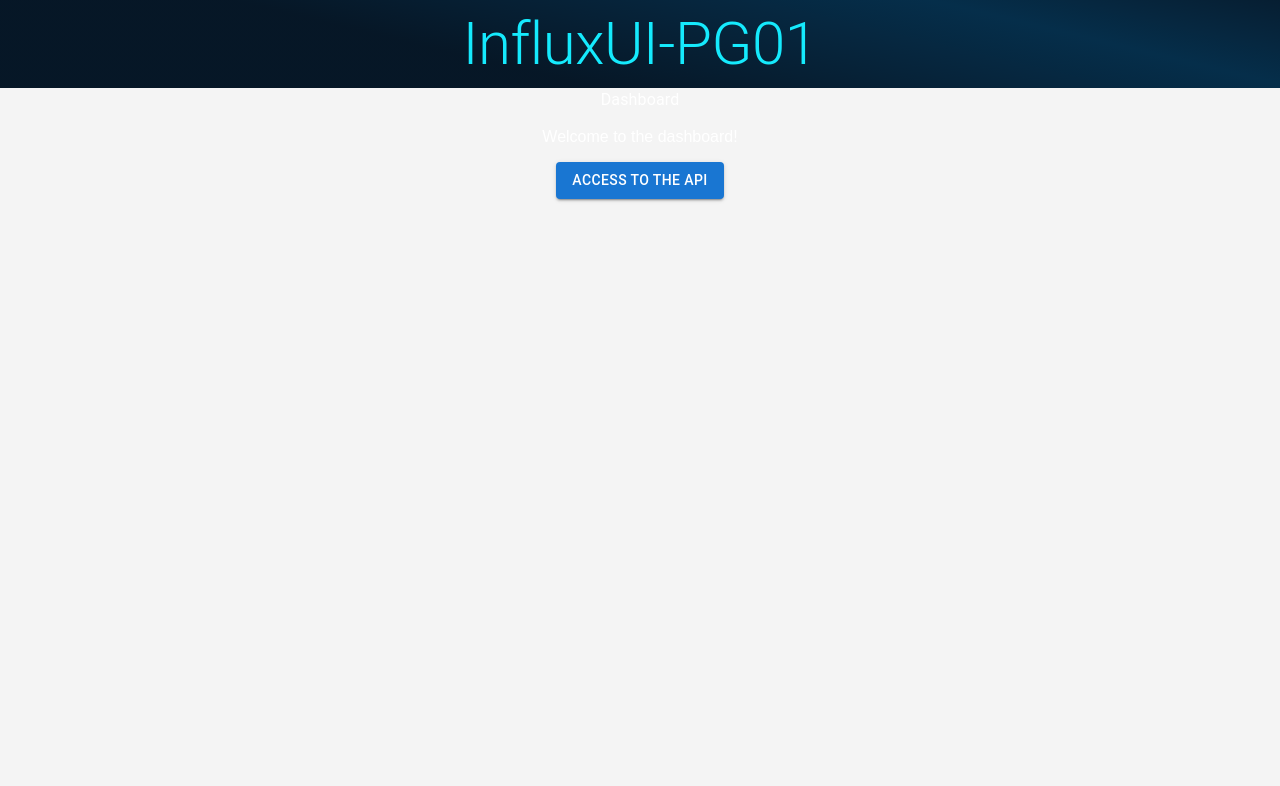
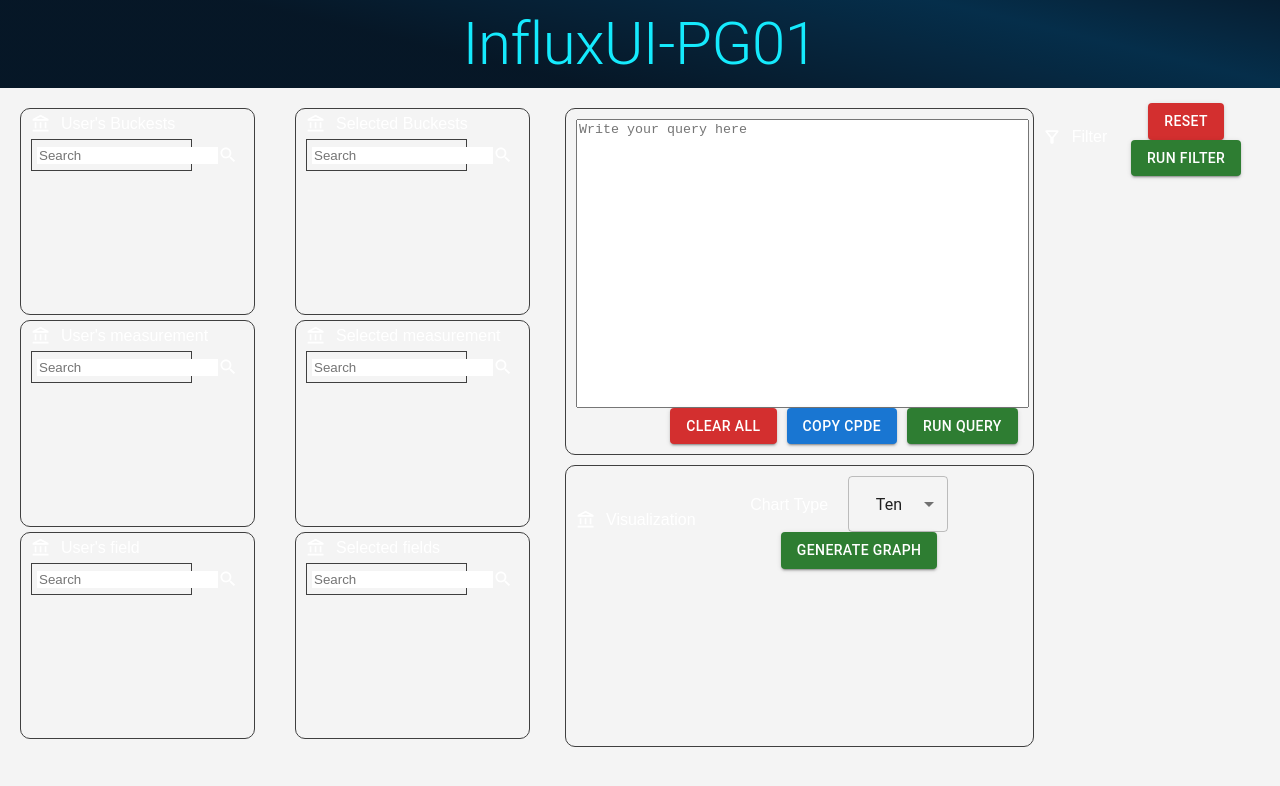
Before and after one commit to Mayy6/UniProject, a React (Vite) app in the folder InfluxUI-PG01/InfluxUI-PG1-frontend/: page /dashboard in a window 1280 px wide. Shown: the top 786 px of the page. Built offline with nearby package versions, Linux system fonts and the light colour scheme.

Commit message:
Dashboard

```diff
--- a/InfluxUI-PG01/InfluxUI-PG1-frontend/src/App.jsx
+++ b/InfluxUI-PG01/InfluxUI-PG1-frontend/src/App.jsx
@@ -4,6 +4,7 @@ import { BrowserRouter as Router, Route, Routes} from 'react-router-dom';
 import Login from './component/Login.jsx'
 import Dashboard from './component/Dashboard.jsx';
 import {Typography} from "@mui/material";
+import Header from './component/Header/Header.jsx';
 
 function App() {
 
--- /dev/null
+++ b/InfluxUI-PG01/InfluxUI-PG1-frontend/src/component/Dashboard.css
@@ -0,0 +1,79 @@
+.dashsoard-container {
+    width: 100%;
+    display: flex;
+    justify-content: center;
+    align-items: flex-start;
+    height: calc(100vh - 150px);
+}
+
+.column-box {
+    width: 20%;
+    height: 100%;
+    margin: 5px;
+    padding: 10px;
+    /* border: 1px solid #3f3f3f; */
+}
+
+.filter-box {
+    height: 30%;
+    border: 1px solid #3f3f3f;
+    padding: 5px 10px;
+    margin: 5px;
+    border-radius: 10px;
+}
+
+.filter-title {
+    display: flex;
+    justify-content: flex-start;
+    align-items: center;
+    margin-bottom: 5px;
+}
+
+.filter-title-text {
+    margin-left: 10px;
+}
+
+.search-input {
+    width: 70%;
+
+    display: flex;
+    justify-content: space-between;
+    align-items: center;
+    border: 1px solid #3f3f3f;
+    padding: 5px;
+}
+
+.input-el {
+    border: none;
+}
+
+.main-iner-box {
+    width: 100%;
+    border: 1px solid #3f3f3f;
+    border-radius: 10px;
+    margin: 10px 0;
+    padding: 10px;
+    display: flex;
+    flex-direction: column;
+    justify-content: space-between;
+}
+
+.text-area {
+    width: 100%;
+    height: 90%;
+    resize: none;
+}
+
+.btn-box {
+    width: 100%;
+    display: flex;
+    justify-content: flex-end;
+    align-items: center;
+}
+
+.main-iner-title-box {
+    width: 100%;
+    display: flex;
+    justify-content: space-between;
+    align-items: center;
+}
--- a/InfluxUI-PG01/InfluxUI-PG1-frontend/src/component/Dashboard.jsx
+++ b/InfluxUI-PG01/InfluxUI-PG1-frontend/src/component/Dashboard.jsx
@@ -1,6 +1,19 @@
 import React from 'react';
 import axios from "axios";
 import {Button,TextField,Typography,Box} from "@mui/material";
+
+import "./Dashboard.css";
+
+
+import Select from '@mui/material/Select';
+import MenuItem from '@mui/material/MenuItem';
+
+import {
+    AccountBalanceOutlined,
+    SearchOutlined,
+    FilterAltOutlined
+} from '@mui/icons-material';
+
 
 function Dashboard() {
     const handleSubmit = async (event) => {
@@ -28,15 +41,144 @@ function Dashboard() {
         }
     };
     return (
-        <div>
-            <Typography>Dashboard</Typography>
-            <p>Welcome to the dashboard!</p>
-            <form onSubmit={handleSubmit}>
-                <Button variant="contained" type="submit">access to the api</Button>
-            </form>
+        <div className="dashsoard-container">
+
+      <div className="column-box">
+        <div className="filter-box">
+            <div className="filter-title">
+                <AccountBalanceOutlined sx={{ fontSize: 20 }} />
+                <span className="filter-title-text">User's Buckests</span>
+            </div>
+            <div className="search-input">
+                <input className="input-el" type="text" placeholder="Search" />
+                <SearchOutlined sx={{ fontSize: 20 }} />
+            </div>
+        </div>
+
+        <div className="filter-box">
+            <div className="filter-title">
+                <AccountBalanceOutlined sx={{ fontSize: 20 }} />
+                <span className="filter-title-text">User's measurement</span>
+            </div>
+            <div className="search-input">
+                <input className="input-el" type="text" placeholder="Search" />
+                <SearchOutlined sx={{ fontSize: 20 }} />
+            </div>
+        </div>
+
+        <div className="filter-box">
+            <div className="filter-title">
+                <AccountBalanceOutlined sx={{ fontSize: 20 }} />
+                <span className="filter-title-text">User's field</span>
+            </div>
+            <div className="search-input">
+                <input className="input-el" type="text" placeholder="Search" />
+                <SearchOutlined sx={{ fontSize: 20 }} />
+            </div>
+        </div>
+
+      </div>
+
+      <div className="column-box">
+
+        <div className="filter-box">
+            <div className="filter-title">
+                <AccountBalanceOutlined sx={{ fontSize: 20 }} />
+                <span className="filter-title-text">Selected Buckests</span>
+            </div>
+            <div className="search-input">
+                <input className="input-el" type="text" placeholder="Search" />
+                <SearchOutlined sx={{ fontSize: 20 }} />
+            </div>
+        </div>
+
+        <div className="filter-box">
+            <div className="filter-title">
+                <AccountBalanceOutlined sx={{ fontSize: 20 }} />
+                <span className="filter-title-text">Selected measurement</span>
+            </div>
+            <div className="search-input">
+                <input className="input-el" type="text" placeholder="Search" />
+                <SearchOutlined sx={{ fontSize: 20 }} />
+            </div>
+        </div>
+
+        <div className="filter-box">
+            <div className="filter-title">
+                <AccountBalanceOutlined sx={{ fontSize: 20 }} />
+                <span className="filter-title-text">Selected fields</span>
+            </div>
+            <div className="search-input">
+                <input className="input-el" type="text" placeholder="Search" />
+                <SearchOutlined sx={{ fontSize: 20 }} />
+            </div>
+        </div>
 
 
+      </div>
+
+      <div className="column-box" style={{width: "40%"}}>
+
+        <div className="main-iner-box" style={{height: "50%", marginTop: "5px"}}>
+            <textarea className="text-area" placeholder="Write your query here" ></textarea>
+            <div className="btn-box">
+                <Button variant="contained" color="error" style={{margin: "0 5px"}}>Clear All</Button>
+                <Button variant="contained" style={{margin: "0 5px"}}>Copy Cpde</Button>
+                <Button variant="contained" color="success" style={{margin: "0 5px"}}>Run Query</Button>
+            </div>
         </div>
+
+        <div className="main-iner-box" style={{height: "40%"}}>
+
+
+            <div className="main-iner-title-box">
+                <div className="filter-title">
+                    <AccountBalanceOutlined sx={{ fontSize: 20 }} />
+                    <span className="filter-title-text">Visualization</span>
+                </div>
+
+                <div className="main-iner-title-btn-box">
+                    <span style={{marginRight: "20px"}}>Chart Type</span>
+                    <Select
+                        labelId="demo-simple-select-label"
+                        id="demo-simple-select"
+                        value={10}
+                        label="Age"
+                        onChange={()=>{}}
+                        style={{marginRight: "20px", width: "100px"}}
+                        >
+                        <MenuItem value={10}>Ten</MenuItem>
+                        <MenuItem value={20}>Twenty</MenuItem>
+                        <MenuItem value={30}>Thirty</MenuItem>
+                    </Select>
+                    <Button variant="contained" color="success" style={{margin: "0 5px"}}>Generate Graph</Button>
+                </div>
+            </div>
+
+
+            <div className="visualization-box"></div>
+
+        </div>
+
+      </div>
+
+      <div className="column-box">
+
+            <div className="main-iner-title-box">
+                <div className="filter-title">
+                    <FilterAltOutlined sx={{ fontSize: 20 }} />
+                    <span className="filter-title-text">Filter</span>
+                </div>
+
+                <div className="main-iner-title-btn-box">
+                    <Button variant="contained" color="error" style={{margin: "0 5px"}}>Reset</Button>
+                    <Button variant="contained" color="success" style={{margin: "0 5px"}}>Run Filter</Button>
+                </div>
+            </div>
+
+      </div>
+
+    </div>
     );
 }
 
--- /dev/null
+++ b/InfluxUI-PG01/InfluxUI-PG1-frontend/src/component/Header/Header.css
@@ -0,0 +1,22 @@
+.header-container {
+    position: fixed;
+    top: 0;
+    width: 100%;
+    height: 100px;
+    display: flex;
+    justify-content: space-between;
+    align-items: center;
+    padding: 20px;
+    box-sizing: border-box;
+    border: 1px solid #3f3f3f
+  }
+
+  .title-box {
+    font-weight: bold;
+    font-size: 30px;
+    margin-left: 40px;
+  }
+
+  .login-btn {
+    margin-right: 20px !important;
+  }
--- /dev/null
+++ b/InfluxUI-PG01/InfluxUI-PG1-frontend/src/component/Header/Header.jsx
@@ -0,0 +1,18 @@
+import "./Header.css";
+import Button from '@mui/material/Button';
+
+function Header() {
+
+  return (
+    <div className="header-container">
+      <div className="title-box">NoCode InfluxDB</div>
+
+      <div className="login-box">
+        <Button className="login-btn" variant="outlined">LogIn</Button>
+        <Button className="login-btn" variant="outlined">SignUp</Button>
+      </div>
+    </div>
+  )
+}
+
+export default Header
```
Also changed, not shown: 1 other file (tests, documents, lock files or other folders).
